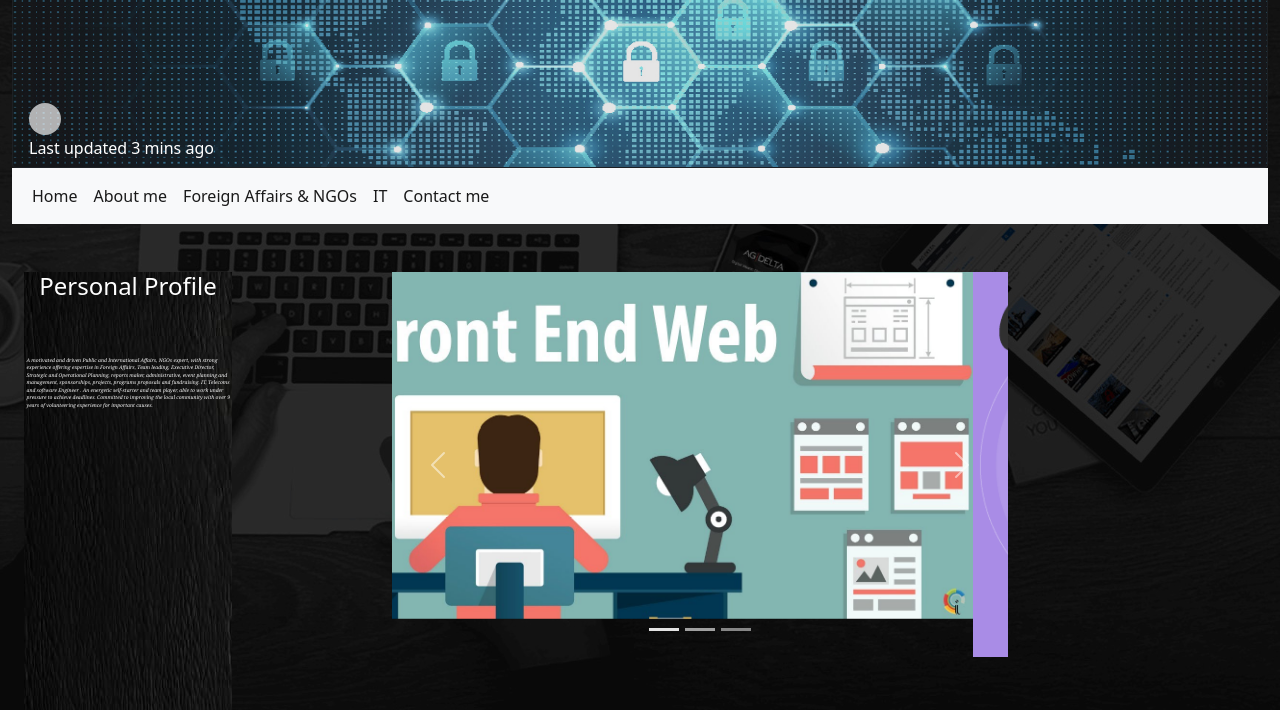
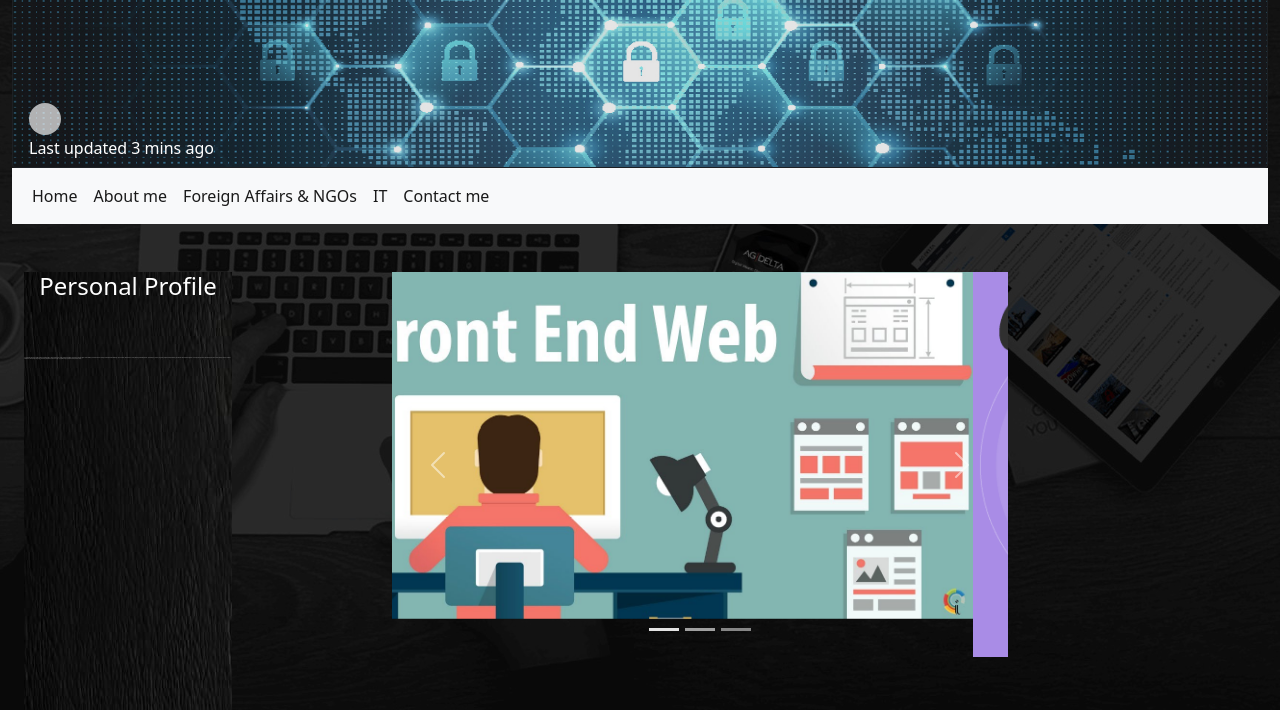
Before and after one commit to Bek0o0/MyProfolio, a plain HTML site: page Index.html in a window 1280 px wide. Shown: the part 90-800 px from the top of the page. Drawn offline with nearby package versions, Linux system fonts and the light colour scheme.

Commit message:
Update StyleSheet.css

```diff
--- a/StyleSheet.css
+++ b/StyleSheet.css
@@ -35,11 +35,11 @@ body {
 
 @media (min-width: 576px) {
  .parag{
-   font-size: 5px;
+   font-size: 1px;
  }
 }
 @media (min-width: 768px) {
   .parag{
-    font-size: 5px;
+    font-size: 1px;
   }
 }
```
